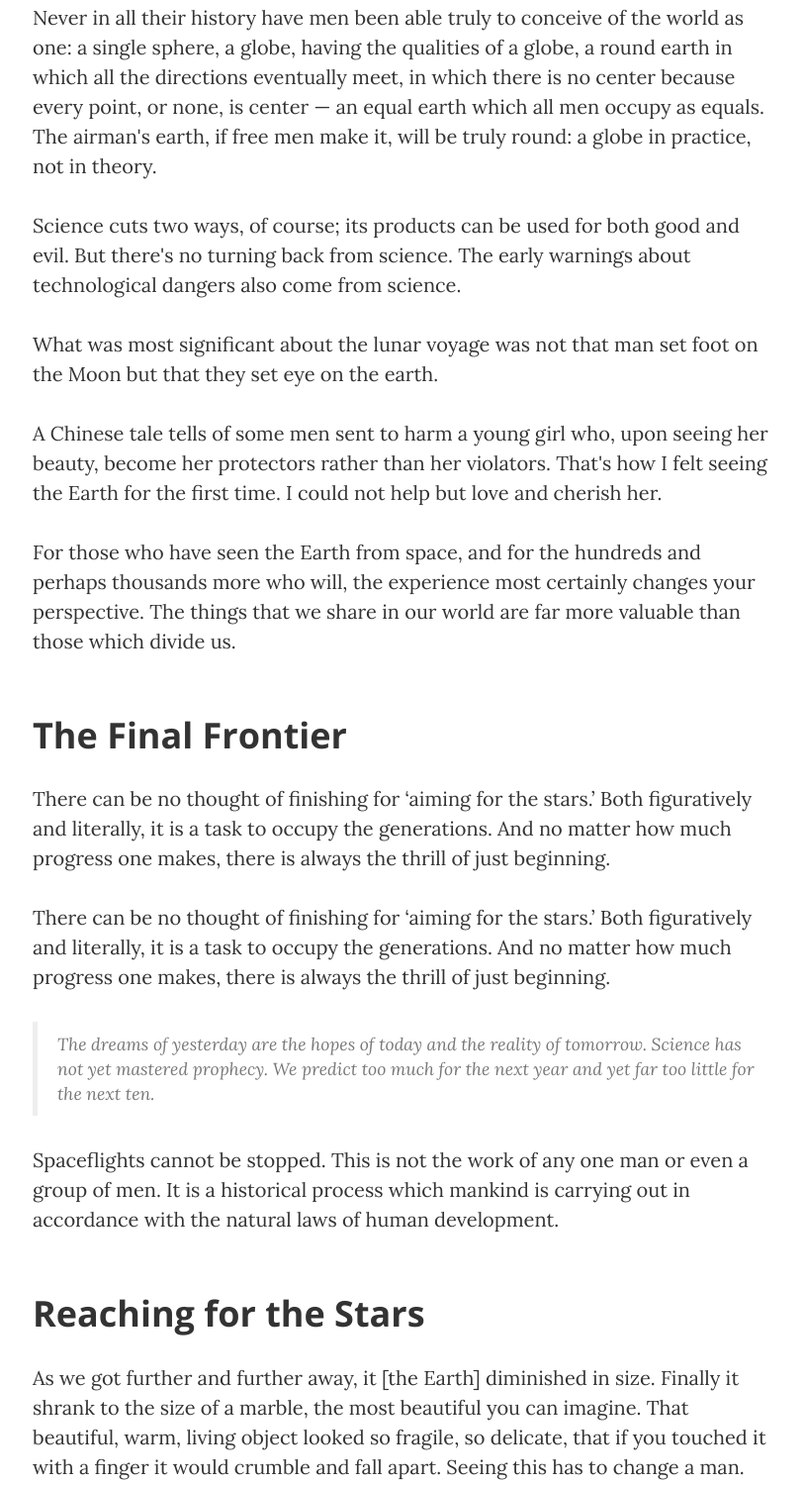
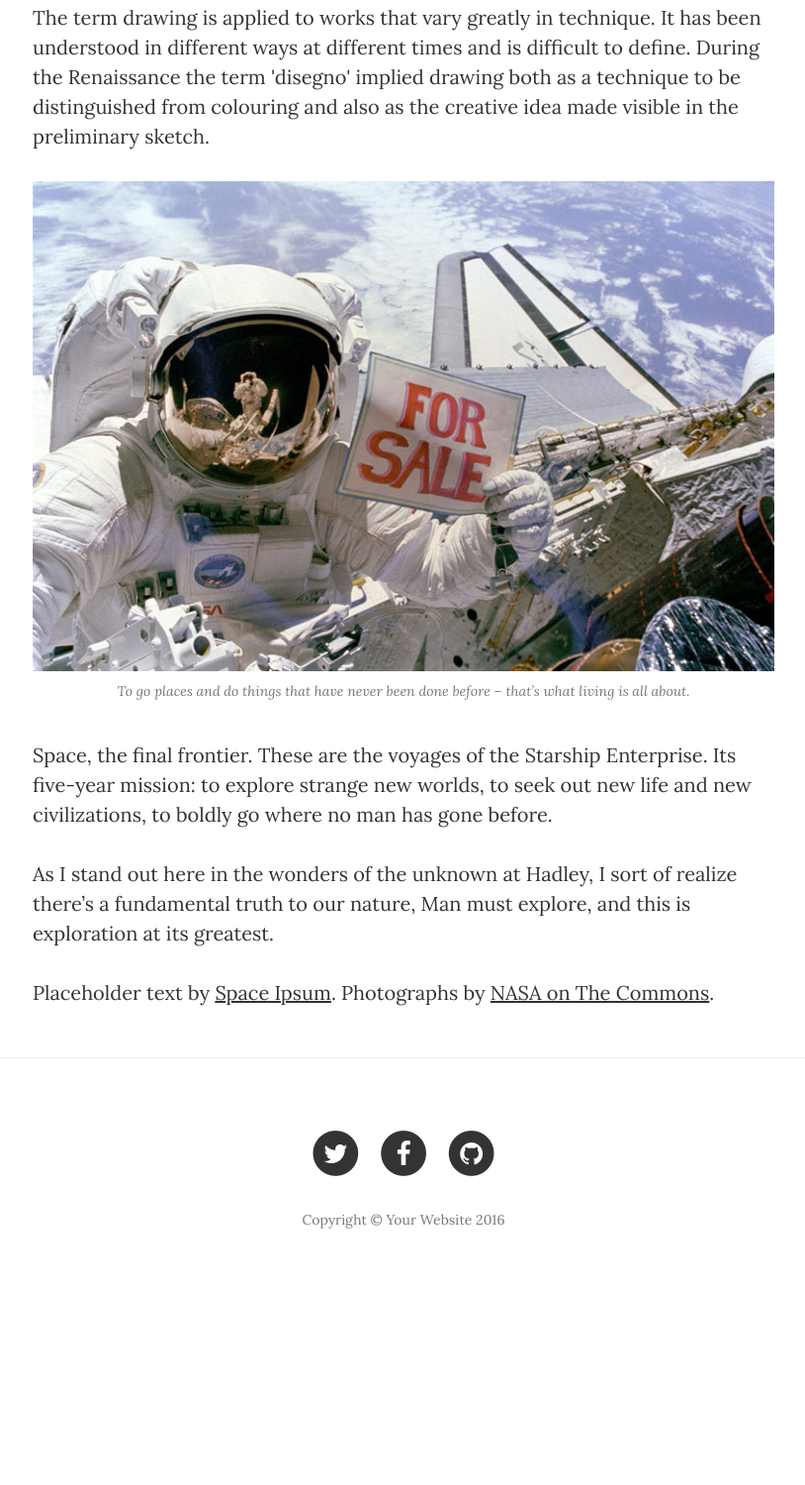
Before and after one commit to daphnetuliao/Blog.github.io, a website: page post.html in a window 1280 px wide. Shown: the part 674-2174 px from the top of the page at 99% size, without its empty margins (232-1046 px from the left). After the commit the page ends 1982 px from the top, so only its background shows below. Drawn offline with nearby package versions, Linux system fonts and the light colour scheme.

Commit message:
Update post.html

```diff
--- a/post.html
+++ b/post.html
@@ -74,7 +74,7 @@
             <div class="row">
                 <div class="col-lg-8 col-lg-offset-2 col-md-10 col-md-offset-1">
                     <div class="post-heading">
-                        <h1>Man must explore, and this is exploration at its greatest</h1>
+                        <h1>Man must imagine, and this is exploration at its greatest</h1>
                         <h2 class="subheading">Problems look mighty small from 150 miles up</h2>
                         <span class="meta">Posted by <a href="#">Start Bootstrap</a> on August 24, 2014</span>
                     </div>
@@ -88,33 +88,9 @@
         <div class="container">
             <div class="row">
                 <div class="col-lg-8 col-lg-offset-2 col-md-10 col-md-offset-1">
-                    <p>Never in all their history have men been able truly to conceive of the world as one: a single sphere, a globe, having the qualities of a globe, a round earth in which all the directions eventually meet, in which there is no center because every point, or none, is center — an equal earth which all men occupy as equals. The airman's earth, if free men make it, will be truly round: a globe in practice, not in theory.</p>
+                    <p> The term drawing is applied to works that vary greatly in technique. It has been understood in different ways at different times and is difficult to define. During the Renaissance the term 'disegno' implied drawing both as a technique to be distinguished from colouring and also as the creative idea made visible in the preliminary sketch.</p>
+                        <img class="img-responsive" src="img/post-sample-image.jpg" alt="">
 
-                    <p>Science cuts two ways, of course; its products can be used for both good and evil. But there's no turning back from science. The early warnings about technological dangers also come from science.</p>
-
-                    <p>What was most significant about the lunar voyage was not that man set foot on the Moon but that they set eye on the earth.</p>
-
-                    <p>A Chinese tale tells of some men sent to harm a young girl who, upon seeing her beauty, become her protectors rather than her violators. That's how I felt seeing the Earth for the first time. I could not help but love and cherish her.</p>
-
-                    <p>For those who have seen the Earth from space, and for the hundreds and perhaps thousands more who will, the experience most certainly changes your perspective. The things that we share in our world are far more valuable than those which divide us.</p>
-
-                    <h2 class="section-heading">The Final Frontier</h2>
-
-                    <p>There can be no thought of finishing for ‘aiming for the stars.’ Both figuratively and literally, it is a task to occupy the generations. And no matter how much progress one makes, there is always the thrill of just beginning.</p>
-
-                    <p>There can be no thought of finishing for ‘aiming for the stars.’ Both figuratively and literally, it is a task to occupy the generations. And no matter how much progress one makes, there is always the thrill of just beginning.</p>
-
-                    <blockquote>The dreams of yesterday are the hopes of today and the reality of tomorrow. Science has not yet mastered prophecy. We predict too much for the next year and yet far too little for the next ten.</blockquote>
-
-                    <p>Spaceflights cannot be stopped. This is not the work of any one man or even a group of men. It is a historical process which mankind is carrying out in accordance with the natural laws of human development.</p>
-
-                    <h2 class="section-heading">Reaching for the Stars</h2>
-
-                    <p>As we got further and further away, it [the Earth] diminished in size. Finally it shrank to the size of a marble, the most beautiful you can imagine. That beautiful, warm, living object looked so fragile, so delicate, that if you touched it with a finger it would crumble and fall apart. Seeing this has to change a man.</p>
-
-                    <a href="#">
-                        <img class="img-responsive" src="img/post-sample-image.jpg" alt="">
-                    </a>
                     <span class="caption text-muted">To go places and do things that have never been done before – that’s what living is all about.</span>
 
                     <p>Space, the final frontier. These are the voyages of the Starship Enterprise. Its five-year mission: to explore strange new worlds, to seek out new life and new civilizations, to boldly go where no man has gone before.</p>
```
